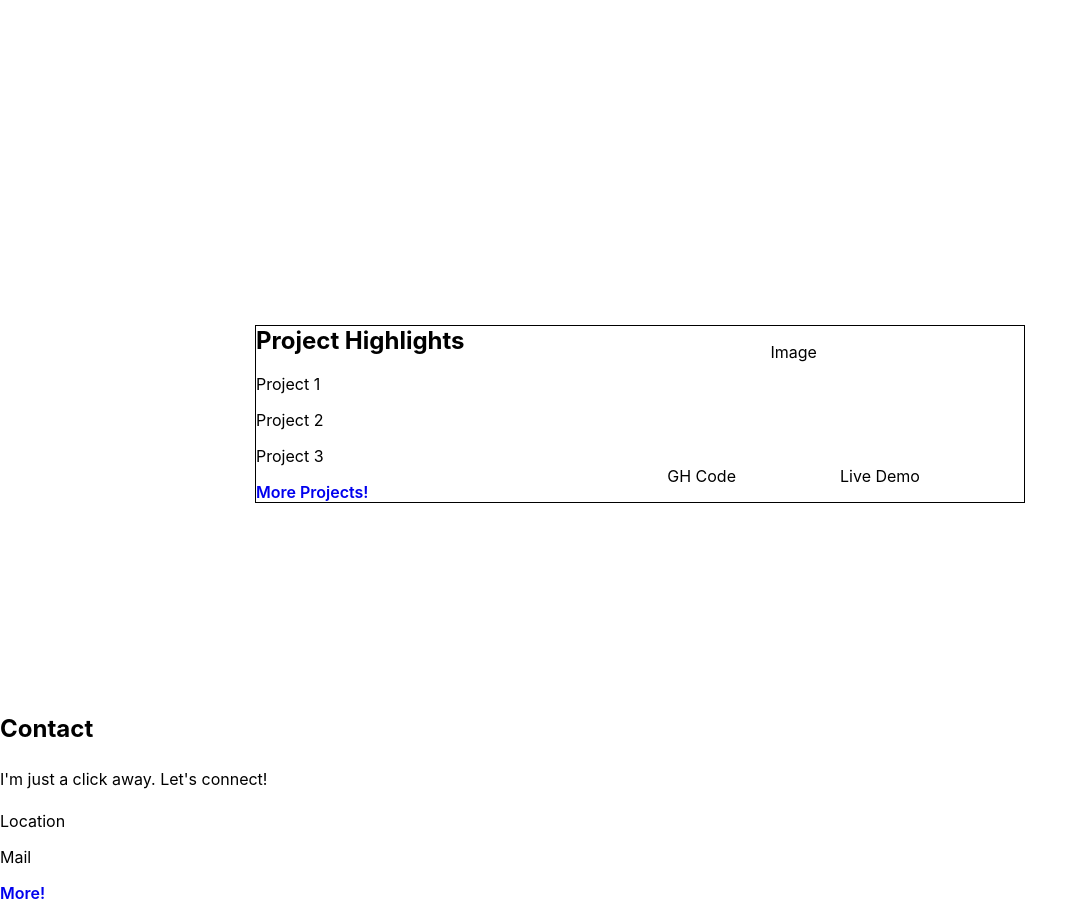
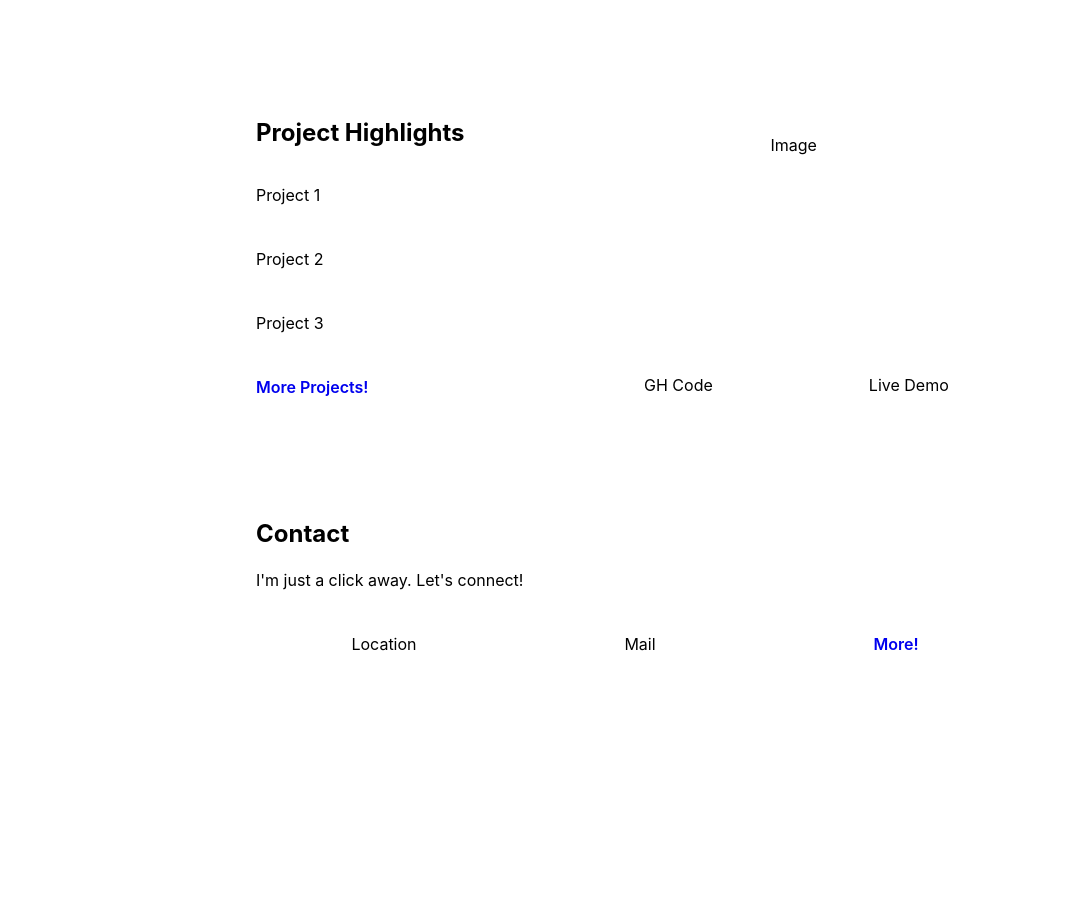
Before and after one commit to Gustavo0623/Gustavo-M-Portfolio, a React (Create React App) app in the folder frontend/: page / in a window 1280 px wide. Shown: the part 567-1470 px from the top of the page, without its empty margins (0-1087 px from the left). After the commit the page ends 1343 px from the top, so only its background shows below. Built offline with nearby package versions, Linux system fonts and the light colour scheme.

Commit message:
home page update - page template complete

```diff
--- a/frontend/src/App.css
+++ b/frontend/src/App.css
@@ -6,13 +6,13 @@
 }
 #logo {
   margin: auto;
-  width: 50%;
+  flex: 3;
 }
 #nav {
   display: flex;
   justify-content: space-evenly;
-  width: 50%;
   align-items: center;
+  flex: 2;
 }
 .link, .t-title {
   text-decoration: none;
@@ -24,9 +24,11 @@
 
 /* Home */
 
-#intro, #proj-home {
+#intro, #proj-home, #quick-links {
   width: 100%;
-  height: 600px;
+  height: 100%;
+  margin-top: 100px;
+  margin-bottom: 100px;
   display: flex;
   flex-direction: column;
   justify-content: center;
@@ -34,12 +36,13 @@
 }
 
 .split, #showcase {
+  min-height: 250px;
+  height: 100%;
   width: 60%;
   display: flex;
   flex-direction: row;
   justify-content: space-between;
   align-items: center;
-  border: 1px solid black;
 }
 
 h1, h2 {
@@ -47,17 +50,28 @@ h1, h2 {
   width: 100%;
 }
 
-#portrait {
-  height: 100%;
-  border: 1px solid black;
+h2 {
+  margin-bottom: 0;
 }
 
-.info, .left-show {
+#portrait, #proj-home {
+  height: 100%;
+}
+
+.info {
+  height: 100%;
+}
+.left-show {
   width: 450px;
 }
 
-.msg {
+.msg, .proj{
   line-height: 2em;
+}
+
+#proj-link {
+  margin-top: 1em;
+  margin-bottom: 1em;
 }
 
 .icons {
@@ -77,11 +91,15 @@ h1, h2 {
 
 /* project highlight */
 .left-show {
+  height: 100%;
   width: 40%;
+  display: flex;
+  flex-direction: column;
+  justify-content: space-between;
 }
 
 #display {
-  height: 100%;
+  height: 300px;
   width: 60%;
   display: flex;
   flex-direction: column;
@@ -91,6 +109,34 @@ h1, h2 {
 
 .separate {
   width: 100%;
+  height: 100%;
   display: flex;
   justify-content: space-evenly;
+  align-items: center;
+  flex: 1;
 }
+
+#home-contact {
+  width: 60%;
+}
+
+.half, .h-contact {
+  text-align: center;
+  width: 100%;
+}
+
+#sep-contact {
+  justify-content: space-between;
+}
+
+#selector {
+  margin-top: 1em;
+  height: 100%;
+  display: flex;
+  flex-direction: column;
+  justify-content: space-between;
+}
+
+#proj-photo {
+  flex: 3;
+}
--- a/frontend/src/Home.js
+++ b/frontend/src/Home.js
@@ -42,27 +42,31 @@ const Home = () => {
                             <p key={0} id='1' className='proj'>Project 1</p>
                             <p key={1} className='proj'>Project 2</p>
                             <p key={2} className='proj'>Project 3</p>
-                            <a key={3} href='/projects' className='proj link'>More Projects!</a>
+                            <a key={3} href='/projects' id='proj-link' className='proj link'>More Projects!</a>
                         </div>
                     </div>
                     <div id='display'>
                         {/* placeholder... replace later */}
                         <p id='proj-photo'>Image</p>
                         <div className='separate'>
-                            <p> GH Code </p>
-                            <p> Live Demo </p>
+                            <p className='half proj'> GH Code </p>
+                            <p className='half proj'> Live Demo </p>
                         </div>
                     </div>
                 </div>
             </div>
             {/* quick links */}
             <div id='quick-links'>
-                <h2> Contact </h2>
-                <p className='msg'>I'm just a click away. Let's connect!</p>
-                {/* placeholder... replace later */}
-                <p> Location </p>
-                <p> Mail </p>
-                <a href='/contact' className='link'> More!</a>
+                <div id='home-contact'>
+                    <h2> Contact </h2>
+                    <p className='msg'>I'm just a click away. Let's connect!</p>
+                    {/* placeholder... replace later */}
+                    <div className='separate' id='sep-contact'>
+                        <p className='msg h-contact'> Location </p>
+                        <p className='msg h-contact'> Mail </p>
+                        <a href='/contact' className='link msg h-contact'> More!</a>
+                    </div>
+                </div>
             </div>
         </main>
     );
```
